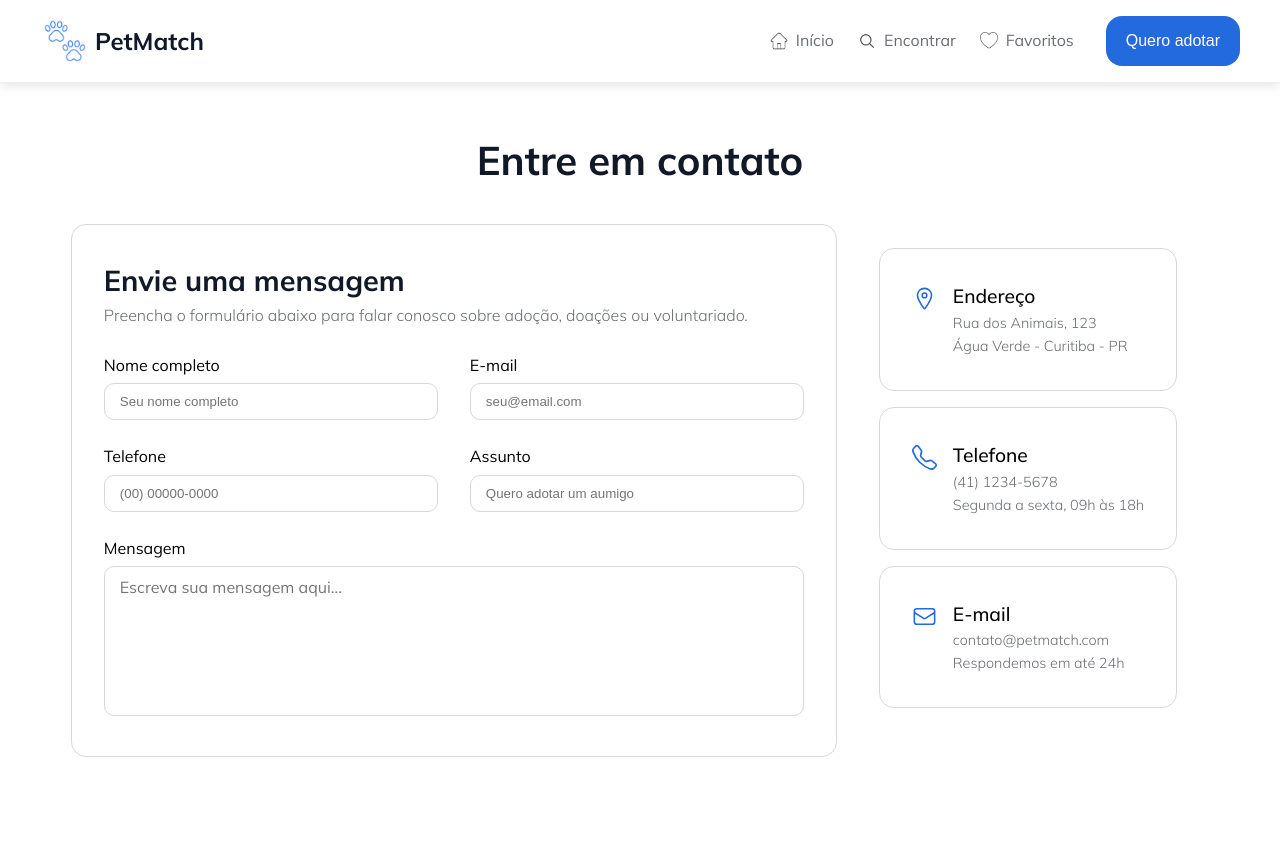
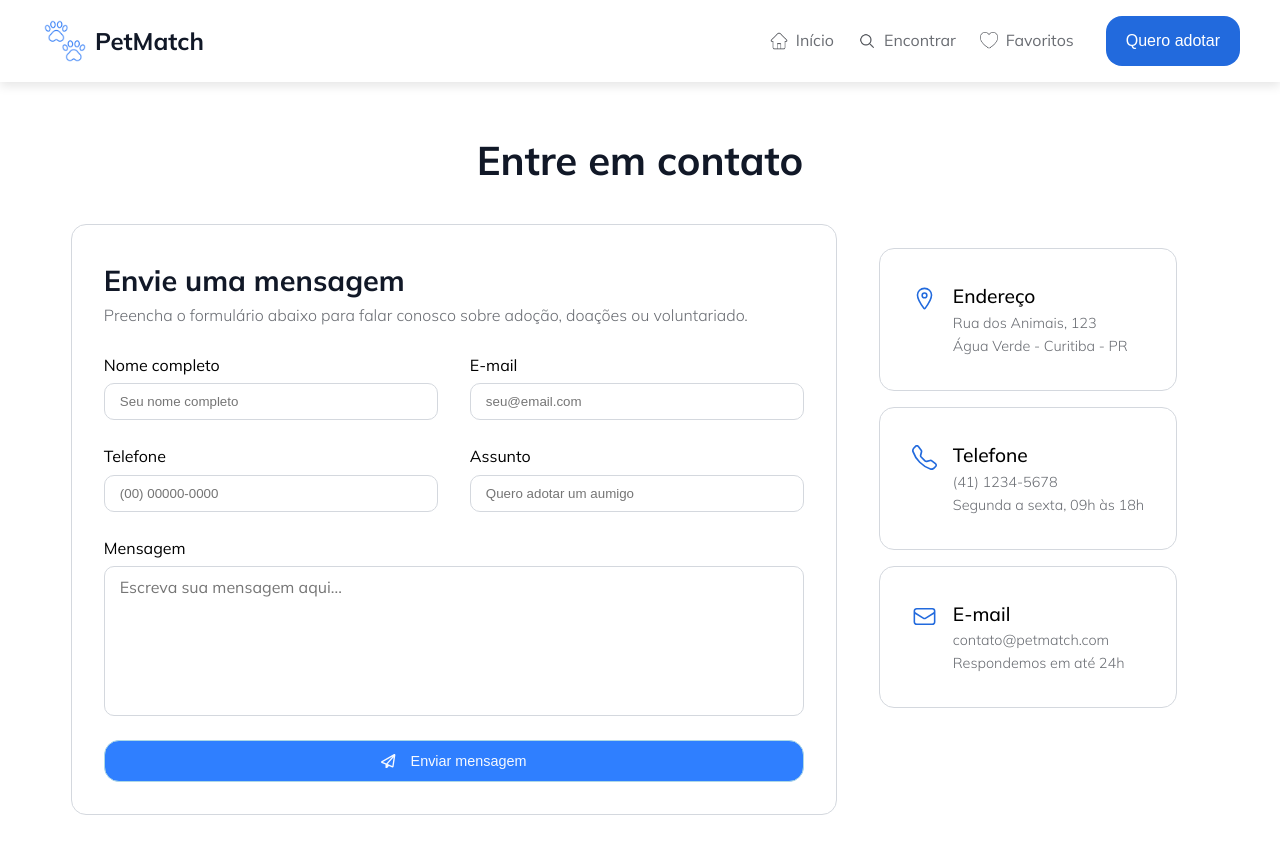
Before and after one commit to GGhiaroni/petmatch, a React (Vite) app: page /contato in a window 1280 px wide. Shown: the top 854 px of the page. Built offline with nearby package versions, Linux system fonts and the light colour scheme.

Commit message:
finalizando a pagina de contato

```diff
--- a/pages/Contato.jsx
+++ b/pages/Contato.jsx
@@ -1,4 +1,5 @@
 import { BsTelephone } from "react-icons/bs";
+import { FaRegPaperPlane } from "react-icons/fa6";
 import { HiOutlineEnvelope } from "react-icons/hi2";
 import { IoLocationOutline } from "react-icons/io5";
 import styled from "styled-components";
@@ -135,6 +136,25 @@ const TextArea = styled.textarea`
   font-family: var(--fonte);
 `;
 
+const BotaoEstilizado = styled.button`
+  background-color: #2f7fff;
+  margin-top: 1rem;
+  padding: 12px 35px;
+  border-radius: 15px;
+  font-size: 0.9rem;
+  color: #fffffff5;
+  display: flex;
+  align-items: center;
+  justify-content: center;
+  gap: 15px;
+  border: 1px solid #add8e6;
+  width: 100%;
+  cursor: pointer;
+  &:hover {
+    background-color: var(--corHoverIconesBotoes);
+  }
+`;
+
 const Contato = () => {
   const icones = [IoLocationOutline, BsTelephone, HiOutlineEnvelope];
   const titulos = ["Endereço", "Telefone", "E-mail"];
@@ -179,6 +199,9 @@ const Contato = () => {
           </ContainerInputsBlocoMensagem>
           <Label>Mensagem</Label>
           <TextArea placeholder="Escreva sua mensagem aqui..." />
+          <BotaoEstilizado>
+            <FaRegPaperPlane /> Enviar mensagem
+          </BotaoEstilizado>
         </BlocoEnviarMensagem>
         <BlocoInfosContato>
           {icones.map((Icone, index) => (
```
